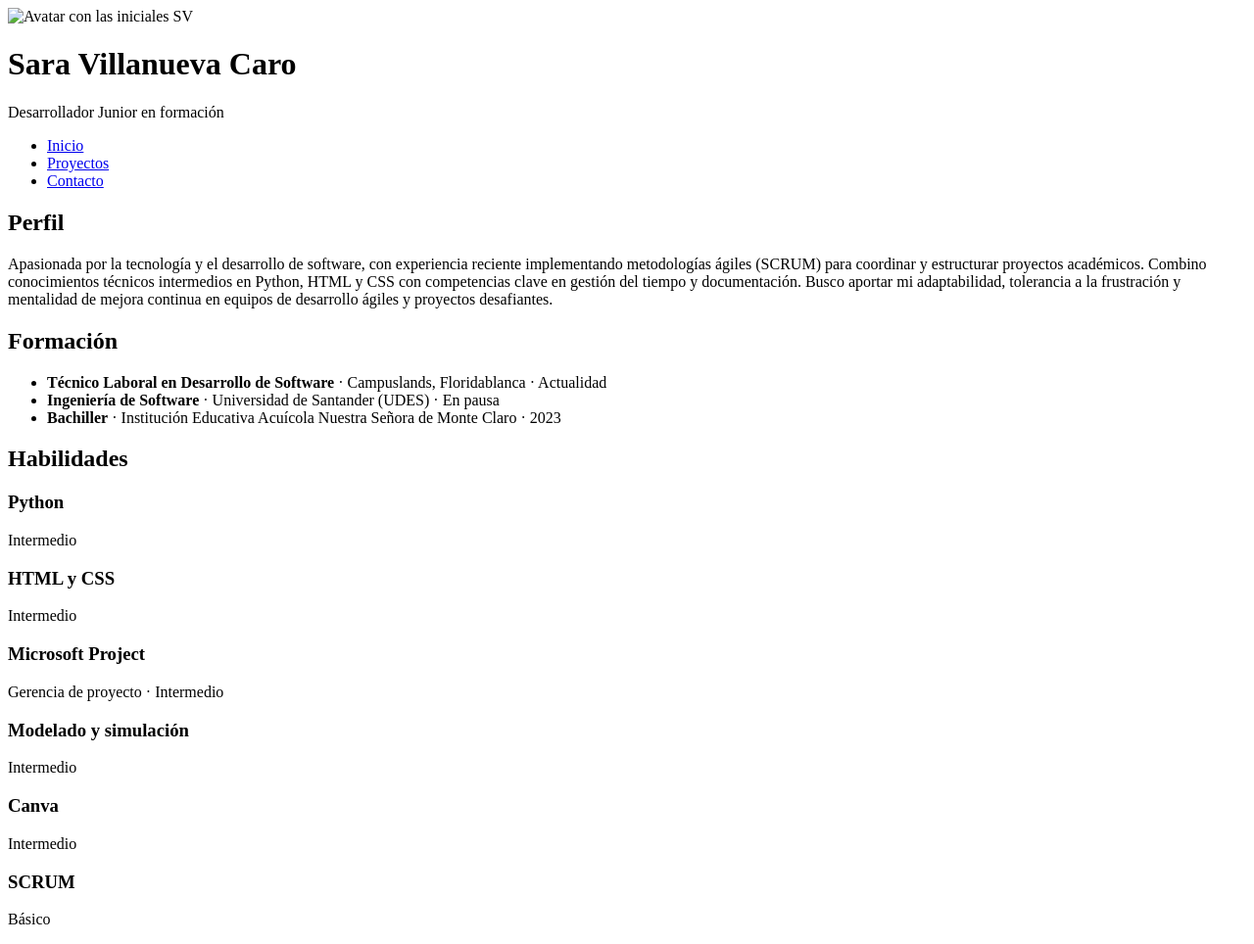
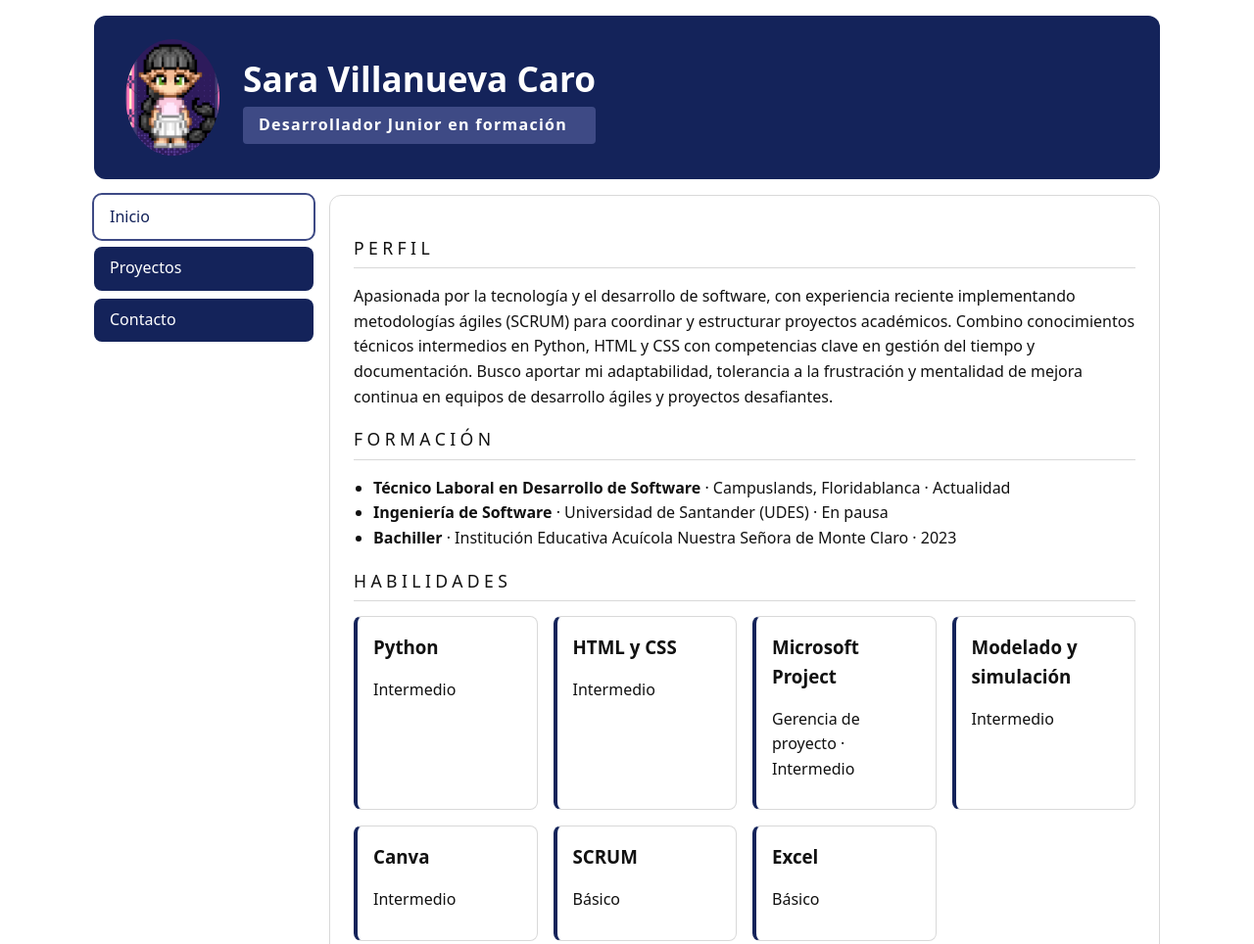
Before and after one commit to sarettavkro-debug/Hoja-de-vida-web-, a plain HTML site: page index.html in a window 1280 px wide. Shown: the top 964 px of the page at 98% size. Drawn offline with Linux system fonts and the light colour scheme.

Commit message:
Estructura vicual con CSS

```diff
--- a/index.html
+++ b/index.html
@@ -4,12 +4,12 @@
 <meta charset="UTF-8">
 <meta name="viewport" content="width=device-width, initial-scale=1.0">
 <title>Hoja de vida · Sara Villanueva Caro</title>
-<link rel="stylesheet" href="styles.css">
+<link rel="stylesheet" href="style.css">
 </head>
 <body>
 <div class="sitio">
     <header>
-    <img class="avatar" src="img/avatar.svg" alt="Avatar con las iniciales SV" width="96" height="96">
+    <img class="avatar" src="img/Avatar.png" alt="Avatar con las iniciales SV" width="96" height="96">
     <div>
         <h1>Sara Villanueva Caro</h1>
         <p>Desarrollador Junior en formación</p>
--- a/style.css
+++ b/style.css
@@ -0,0 +1,44 @@
+/* R2 Mobile First: el CSS base es para celular */
+:root{--azul:#14235a;--azul2:#3e4a85;--fondo:#ffffff;--linea:#d9d9d9;--gris:#777;--texto:#111}
+*,*::before,*::after{box-sizing:border-box}
+body{margin:0;font-family:system-ui,Arial,sans-serif;line-height:1.6;color:var(--texto);background:var(--fondo)}
+/* R7 ImÃ¡genes sin desbordar */
+img{max-width:100%;height:auto}
+/* R4 y R6 Grid por Ã¡reas, ancho mÃ¡ximo y centrado, unidades relativas */
+.sitio{display:grid;grid-template-areas:"cabecera" "menu" "principal" "pie";gap:1rem;max-width:70rem;margin:0 auto;padding:1rem}
+header{grid-area:cabecera;display:flex;flex-direction:column;align-items:center;text-align:center;gap:.5rem;background:var(--azul);color:#fff;padding:1.5rem 1rem;border-radius:.75rem}
+header h1{margin:0;font-size:1.6rem}
+header p{margin:0;letter-spacing:.08em;font-weight:700;background:var(--azul2);padding:.4rem 1rem;border-radius:.25rem}
+.avatar{border-radius:50%}
+nav{grid-area:menu}
+nav ul{list-style:none;margin:0;padding:0;display:flex;flex-direction:column;gap:.5rem}
+nav a{display:block;padding:.6rem 1rem;background:var(--azul);color:#fff;text-decoration:none;border-radius:.5rem}
+nav a:hover,nav a[aria-current="page"]{background:#fff;color:var(--azul);outline:2px solid var(--azul2)}
+main{grid-area:principal;background:#fff;padding:1rem;border:1px solid var(--linea);border-radius:.75rem}
+footer{grid-area:pie;text-align:center;background:var(--azul);color:#fff;padding:1rem;border-radius:.75rem}
+footer a{color:#fff}
+h2{color:var(--texto);font-weight:400;text-transform:uppercase;letter-spacing:.25em;font-size:1.1rem;border-bottom:1px solid var(--linea);padding-bottom:.4rem}
+.lista{padding-left:1.25rem}
+/* R5 Tarjetas automÃ¡ticas */
+.tarjetas{display:grid;grid-template-columns:repeat(auto-fit,minmax(11rem,1fr));gap:1rem}
+.tarjeta{background:#fff;padding:.75rem 1rem;border:1px solid var(--linea);border-left:.3rem solid var(--azul);border-radius:.5rem;margin-bottom:.75rem}
+.tarjeta em{color:var(--gris)}
+.tarjetas .tarjeta{margin-bottom:0}
+.tarjeta h3{margin:.25rem 0}
+/* R3 Breakpoint 1: desde 600px, cabecera en fila y menÃº horizontal */
+@media (min-width:600px){
+header{flex-direction:row;text-align:left;gap:1.5rem;padding:1.5rem 2rem}
+
+header h1{font-size:2.2rem}
+nav ul{flex-direction:row}
+nav li{flex:1}
+nav a{text-align:center}
+main{padding:1.5rem}
+}
+/* R3 y R4 Breakpoint 2: desde 1024px, menÃº a la izquierda y contenido a la derecha */
+@media (min-width:1024px){
+.sitio{grid-template-areas:"cabecera cabecera" "menu principal" "pie pie";grid-template-columns:14rem 1fr;align-items:start}
+nav ul{flex-direction:column;position:sticky;top:1rem}
+nav li{flex:none}
+nav a{text-align:left}
+}
```
Also changed, not shown: contacto.html (+2 -2 lines), proyectos.html (+2 -2 lines), img/Avatar.png (added), 1 other file.
